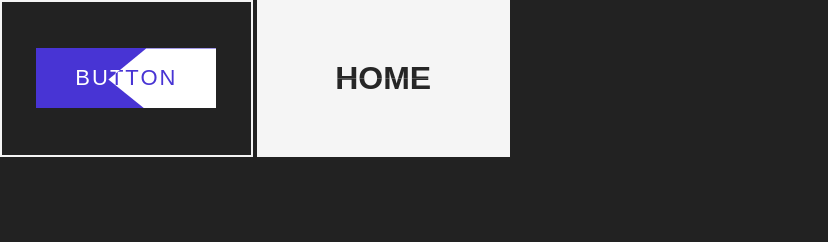
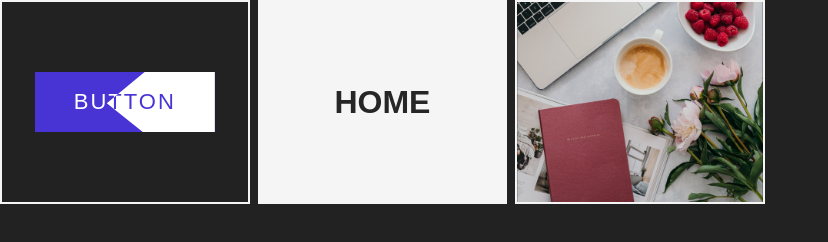
Before and after one commit to viettu2k/100-css-animations, a plain HTML site: page index.html in a window 1280 px wide. Shown: the whole page, without its empty margins (0-828 px from the left). Drawn offline with Linux system fonts and the light colour scheme.

Commit message:
image hover effect using clip path

```diff
--- a/index.html
+++ b/index.html
@@ -31,6 +31,14 @@
           </li>
         </ul>
       </div>
+      <div class="item">
+        <div id="image-clip-path">
+          <div class="content">
+            <h2>image hover effect</h2>
+            <a href="#">read more</a>
+          </div>
+          <img src="./assets/image-hover-clip-path.jpg">
+      </div>
     </div>
     <!--  Script  -->
     <script src="script.js "></script>
--- a/style.css
+++ b/style.css
@@ -16,7 +16,7 @@ body {
   display: grid;
   grid-template-columns: 1fr 1fr 1fr 1fr 1fr;
   grid-template-rows: 1fr 1fr 1fr 1fr 1fr;
-  gap: 4px 4px;
+  gap: 8px 8px;
   width: 100%;
   height: 100vh;
   grid-template-areas:
@@ -157,3 +157,57 @@ body {
 #split-clip-path li:hover:before {
   left: 100%;
 }
+
+/* image hover effect using CSS clip path property */
+
+#image-clip-path {
+  position: relative;
+  width: 100%;
+  height: 200px;
+  background-color: black;
+}
+
+#image-clip-path > .content {
+  position: absolute;
+  width: 60%;
+  top: 50%;
+  left: 50%;
+  transform: translate(-50%, -50%);
+  color: white;
+  text-align: center;
+}
+
+#image-clip-path h2 {
+  margin-bottom: 20px;
+  text-transform: capitalize;
+}
+
+#image-clip-path a {
+  display: inline-block;
+  padding: 10px 10px;
+  border: 1px solid white;
+  text-decoration: none;
+  color: white;
+  transition: 0.5s;
+  text-transform: capitalize;
+}
+
+#image-clip-path a:hover {
+  color: black;
+  background-color: white;
+}
+
+#image-clip-path img {
+  position: absolute;
+  top: 0;
+  left: 0;
+  width: 100%;
+  height: 100%;
+  object-fit: cover;
+  transition: 1s ease-out;
+  clip-path: polygon(0 0, 100% 0, 100% 100%, 0% 100%);
+}
+
+#image-clip-path img:hover {
+  clip-path: polygon(100% 100%, 100% 0, 100% 100%, 0% 100%);
+}
```
Also changed, not shown: assets/image-hover-clip-path.jpg (added).
